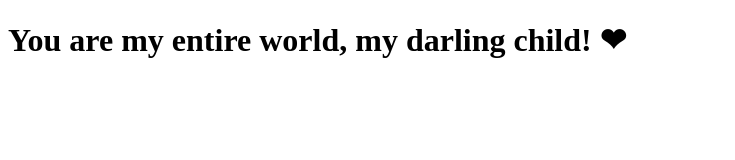
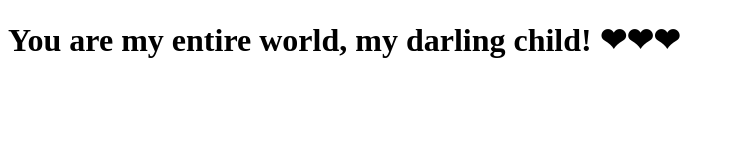
Before and after one commit to Clara-Pacheco/clone-tabnews, a Next.js app: page / in a window 1280 px wide. Shown: the top 160 px of the page, without its empty margins (0-735 px from the left). Built offline with nearby package versions, Linux system fonts and the light colour scheme.

Commit message:
Alter README + Change h1 message

```diff
--- a/pages/index.js
+++ b/pages/index.js
@@ -1,6 +1,6 @@
 function Home(){
     return(
-        <h1>You are my entire world, my darling child! ❤</h1>
+        <h1>You are my entire world, my darling child! ❤❤❤</h1>
     )
 }
 
```
Also changed, not shown: 1 other file (tests, documents, lock files or other folders).
